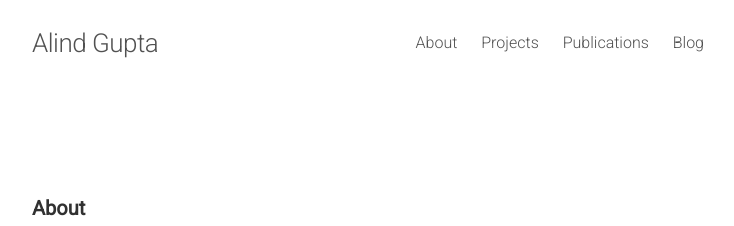
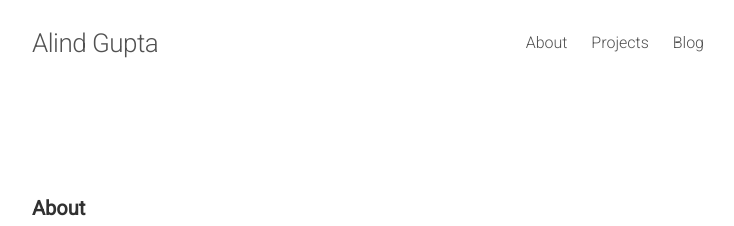
Before and after one commit to alindgupta/alindgupta.github.io, a Jekyll site: the page built from index.md, in a window 1280 px wide. Shown: the top 226 px of the page, without its empty margins (272-1006 px from the left). Built offline with Jekyll 4.4.1, drawn with Linux system fonts in a browser that asks for light colours; nearby versions of some CDN libraries.

Commit message:
Remove publications tab

```diff
--- a/_config.yml
+++ b/_config.yml
@@ -39,7 +39,6 @@ plugins: # previously gems:
 pages_list:
   About: '/'
   Projects: '/projects/'
-  Publications: '/#selected-publications'
   Blog: '/blog/'
 
 # These are not shown in the navigation bar
```
